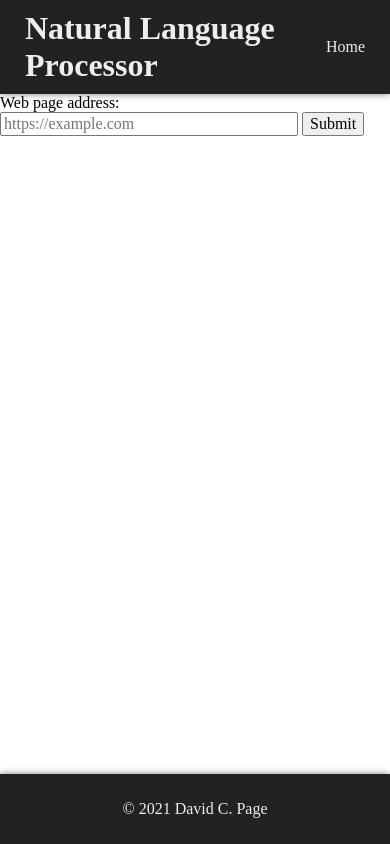
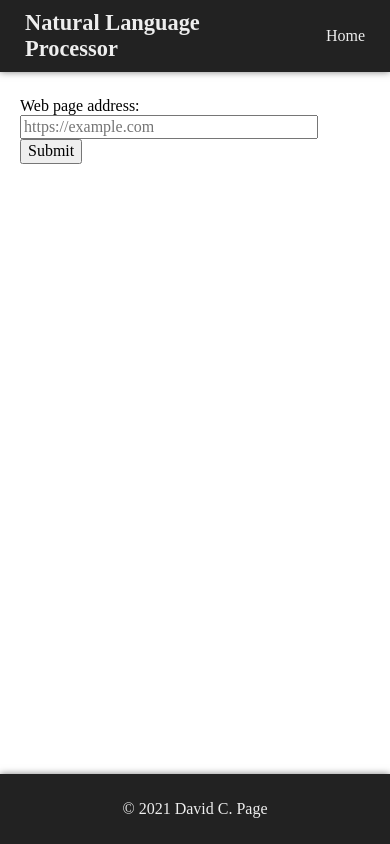
Before and after one commit to davidpage876/natural-language-processing, a website built with webpack: page src/client/views/index.html in a window 390 px wide. Built offline with nearby package versions, Linux system fonts and the light colour scheme.

Commit message:
feat: Improve mobile responsiveness

```diff
--- a/src/client/styles/base.scss
+++ b/src/client/styles/base.scss
@@ -3,6 +3,7 @@
 $light-color: #eee;
 $dark-color: #222;
 
+// Main layout.
 body {
     min-height: 100vh;
     margin: 0;
@@ -10,6 +11,11 @@ body {
     grid-template-rows: auto 1fr auto;
 }
 
+main {
+    padding: 25px 20px;
+}
+
+// Common style for header and footer bars.
 @mixin bar {
     display: flex;
     align-items: center;
--- a/src/client/styles/header.scss
+++ b/src/client/styles/header.scss
@@ -7,6 +7,13 @@ header {
 
     h1 {
         margin: 0;
+        font-size: 1.4em;
+    }
+
+    @media only screen and (min-width: 960px) {
+        h1 {
+            font-size: 2em;
+        }
     }
 
     .nav-menu {
```
